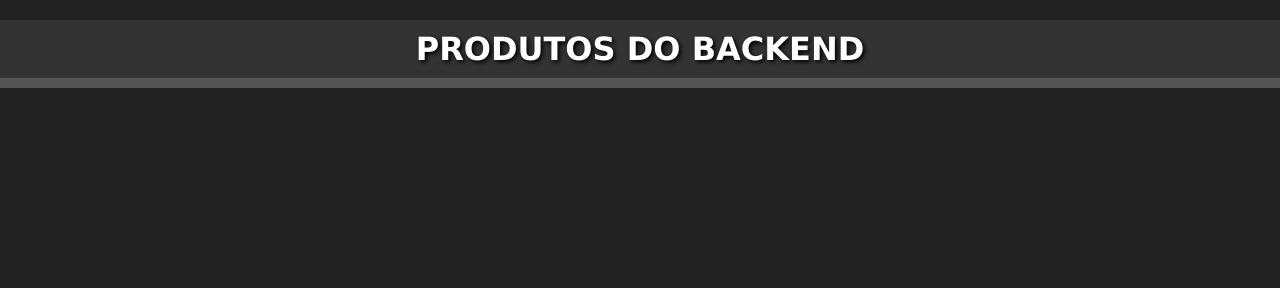
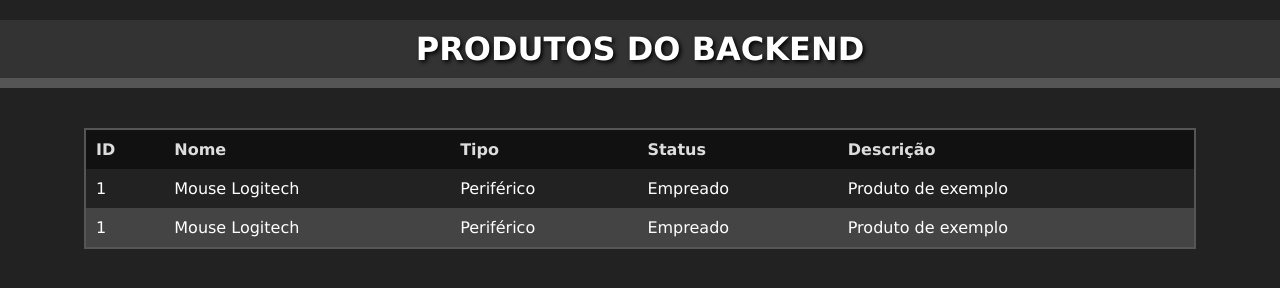
Before and after one commit to ivanlppires/desenvolvimento-web-2026-1, a plain HTML site: page code/11-05-2026/frontend/index.html in a window 1280 px wide. Drawn offline with Linux system fonts and the light colour scheme; no server answers.

Commit message:
css com frescurinha

```diff
--- a/code/11-05-2026/frontend/index.html
+++ b/code/11-05-2026/frontend/index.html
@@ -1,5 +1,6 @@
 <!DOCTYPE html>
 <html>
+
 <head>
     <meta charset='utf-8'>
     <meta http-equiv='X-UA-Compatible' content='IE=edge'>
@@ -7,9 +8,38 @@
     <meta name='viewport' content='width=device-width, initial-scale=1'>
     <link rel='stylesheet' type='text/css' media='screen' href='main.css'>
 </head>
+
 <body>
     <H1>PRODUTOS DO BACKEND</H1>
-    <div id="produtos"></div>
+    <div id="produtos">
+        <table>
+            <thead>
+                <tr>
+                    <th>ID</th>
+                    <th>Nome</th>
+                    <th>Tipo</th>
+                    <th>Status</th>
+                    <th>Descrição</th>
+                </tr>
+            </thead>
+            <tbody id="data">
+                <tr>
+                    <td>1</td>
+                    <td>Mouse Logitech</td>
+                    <td>Periférico</td>
+                    <td>Empreado</td>
+                    <td>Produto de exemplo</td>
+                </tr>                <tr>
+                    <td>1</td>
+                    <td>Mouse Logitech</td>
+                    <td>Periférico</td>
+                    <td>Empreado</td>
+                    <td>Produto de exemplo</td>
+                </tr>
+            </tbody>
+        </table>
+    </div>
     <script src='main.js'></script>
 </body>
+
 </html>
--- a/code/11-05-2026/frontend/main.css
+++ b/code/11-05-2026/frontend/main.css
@@ -21,3 +21,20 @@ h1 + div {
     width: 90%;
     margin: auto;
 }
+div#produtos table{
+    width: 100%;
+    border-collapse: collapse;
+    border:2px solid #555;
+    background-color: #777;
+    text-align: left;
+}
+div#produtos th{
+    background-color:#111;
+    color:#ddd;
+}
+div#produtos td, div#produtos th{
+    padding:10px;
+}
+div#produtos tr:nth-child(even) td{
+    background-color: #444;
+}
--- a/code/11-05-2026/frontend/main.js
+++ b/code/11-05-2026/frontend/main.js
@@ -5,7 +5,7 @@ const getProducts = async () => {
     const products = await response.json();
 
     for (const p of products) {
-        el.innerHTML += '<P>' + p + '</P>';
+        console.log(p);
     }
 }
 getProducts();
```
